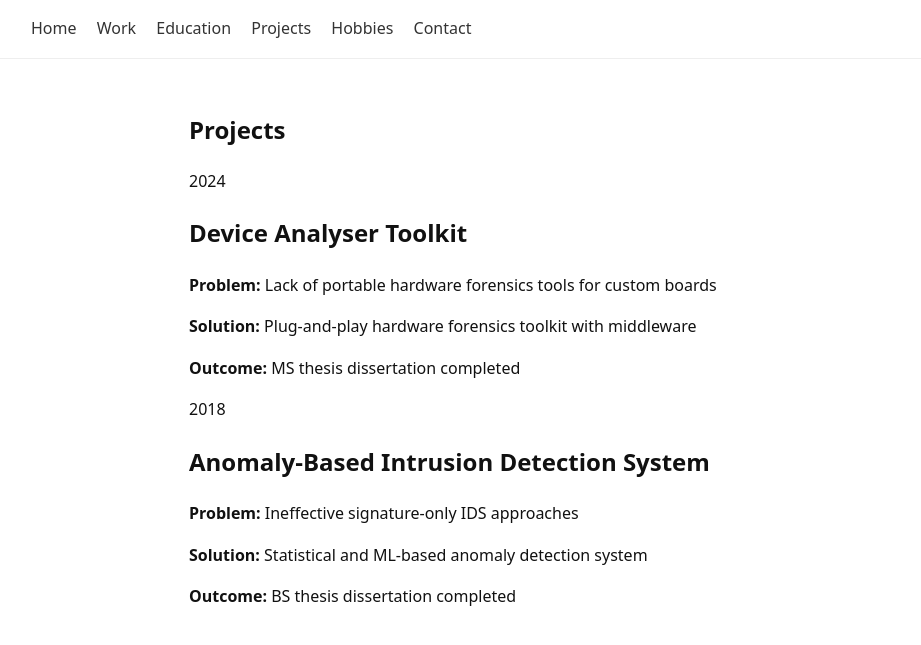
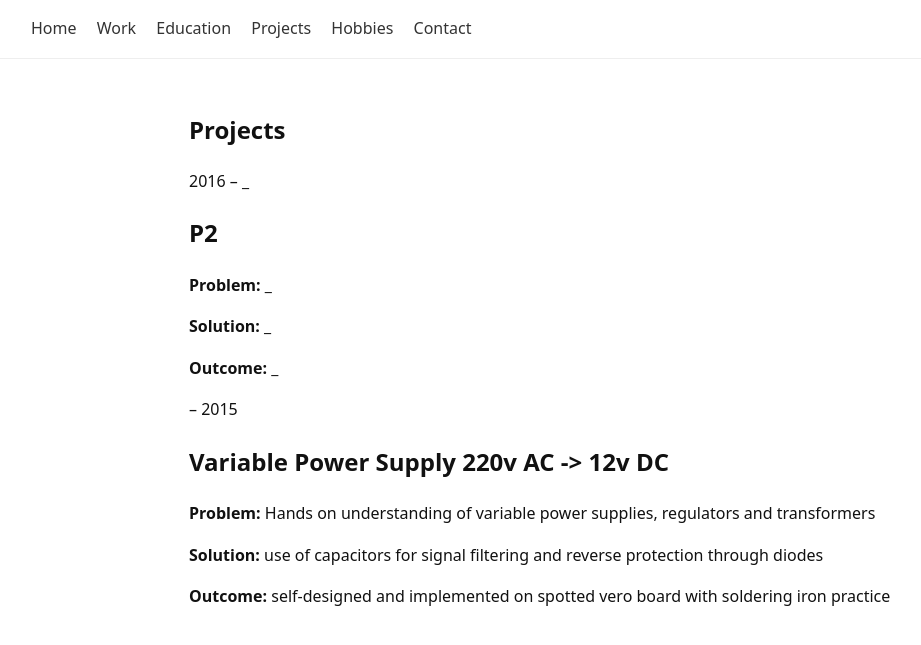
Before and after one commit to bilal-ismail/bilal-ismail.github.io, a Jekyll site: the page built from projects.md, in a window 1280 px wide. Shown: the top 645 px of the page, without its empty margins (1-922 px from the left). Built offline with Jekyll 4.4.1, drawn with Linux system fonts in a browser that asks for light colours.

Commit message:
Update projects.yml

```diff
--- a/_data/projects.yml
+++ b/_data/projects.yml
@@ -1,18 +1,16 @@
-- name: Device Analyser Toolkit
+- name: Variable Power Supply 220v AC -> 12v DC
+  type: academic project
+  domain: Basic Electronics
+  finish: 2015
+  problem: Hands on understanding of variable power supplies, regulators and transformers
+  solution: use of capacitors for signal filtering and reverse protection through diodes
+  outcome: self-designed and implemented on spotted vero board with soldering iron practice
+
+- name: P2
   type: academic
-  domain: security
-  start: 2024
-  finish: 2024
-  problem: Lack of portable hardware forensics tools for custom boards
-  solution: Plug-and-play hardware forensics toolkit with middleware
-  outcome: MS thesis dissertation completed
-
-
-- name: Anomaly-Based Intrusion Detection System
-  type: academic
-  domain: security
-  start: 2018
-  finish: 2018
-  problem: Ineffective signature-only IDS approaches
-  solution: Statistical and ML-based anomaly detection system
-  outcome: BS thesis dissertation completed
+  domain: _
+  start: 2016
+  finish: _
+  problem: _
+  solution: _
+  outcome: _
```
